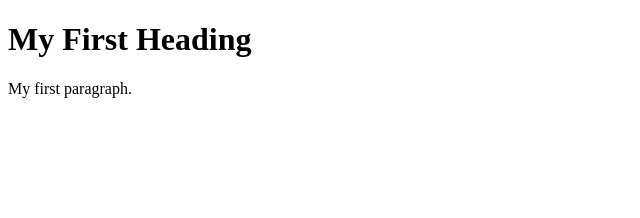
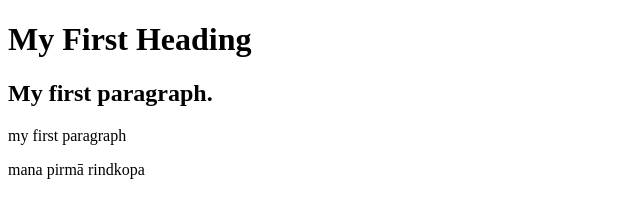
Before and after one commit to 420Daniels/my-first-web-page, a plain HTML site: page index.html in a window 1280 px wide. Shown: the whole page, without its empty margins (0-640 px from the left). Drawn offline with Linux system fonts and the light colour scheme.

Commit message:
Update index.html

```diff
--- a/index.html
+++ b/index.html
@@ -3,7 +3,10 @@
 <body>
 
 <h1>My First Heading</h1>
-<p>My first paragraph.</p>
+<h2>My first paragraph.</h2>
+
+  <p>my first paragraph</p>
+<p>mana pirmā rindkopa</p>
 
 </body>
 </html>
```
